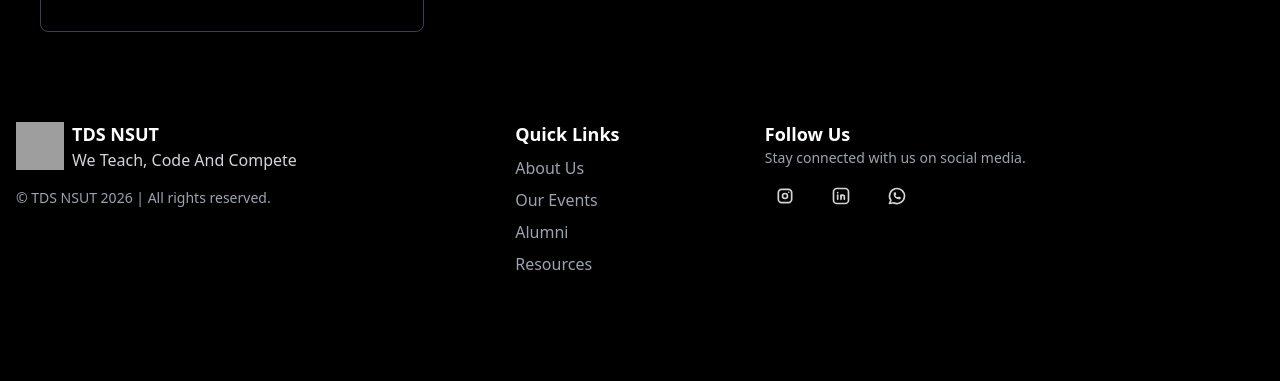
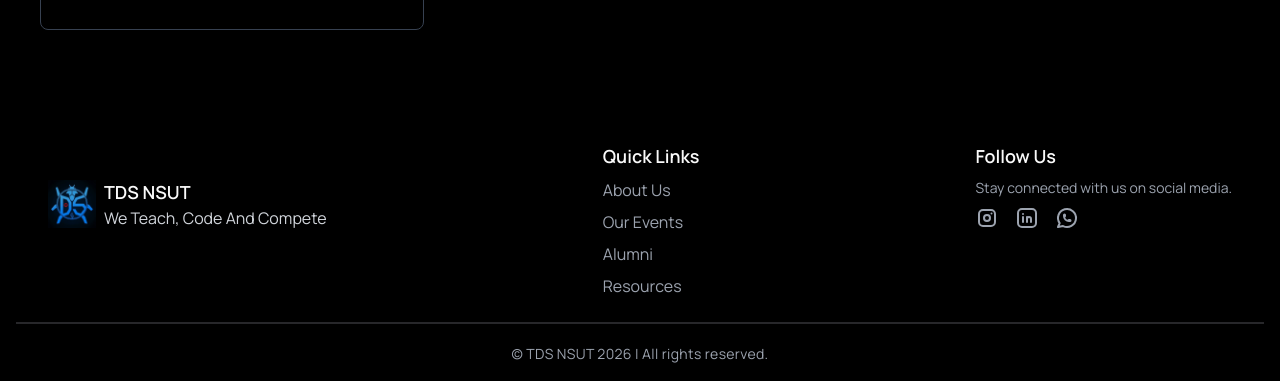
Before and after one commit to The-Debugging-Society/tds-website, a React (Vite) app: page /about in a window 1280 px wide. Shown: the part 3498-3879 px from the top of the page. Before the commit the page ends 3822 px from the top, so only its background shows below. Built offline with nearby package versions, Linux system fonts and the light colour scheme; grey boxes are pictures that could not be loaded.

Commit message:
changed font and updated footer

```diff
--- a/src/components/Footer/FloatingDock.jsx
+++ /dev/null
@@ -1,42 +0,0 @@
-import React from "react";
-import { FloatingDock } from "../ui/floatingDock"; // Adjust the import path for your FloatingDock component
-import {
-  IconBrandInstagram,
-  IconBrandLinkedin,
-  IconBrandWhatsapp,
-} from "@tabler/icons-react";
-export function FloatingDockDemo() {
-  const links = [
-    {
-      title: "Instagram",
-      icon: (
-        <IconBrandInstagram className="h-full w-full text-neutral-500 dark:text-neutral-300" />
-      ),
-      href: "https://www.instagram.com/thedebuggingsocietynsut?utm_source=ig_web_button_share_sheet&igsh=ODdmZWVhMTFiMw==",
-    },
-    {
-      title: "LinkedIn",
-      icon: (
-        <IconBrandLinkedin className="h-full w-full text-neutral-500 dark:text-neutral-300" />
-      ),
-      href: "https://www.linkedin.com/company/thedebuggingsocietynsut/mycompany/",
-    },
-    {
-      title: "Freshers Group",
-      icon: (
-        <IconBrandWhatsapp className="h-full w-full text-neutral-500 dark:text-neutral-300" />
-      ),
-      href: "https://chat.whatsapp.com/GQThHbXdSpT68iHm2nT8Dx",
-    },
-  ];
-
-  return (
-    <div className="w-auto m-auto mt-1">
-        <FloatingDock
-          items={links}
-          desktopClassName="gap-4"
-          mobileClassName="h-10 gap-4 rounded-full px-4 pb-3"
-        />
-    </div>
-  );
-}
--- a/src/components/Footer/Footer.jsx
+++ b/src/components/Footer/Footer.jsx
@@ -1,74 +1,68 @@
-import React from "react";
-import { FloatingDockDemo } from "./FloatingDock";
-import { Link } from "react-router-dom";
+import {
+  IconBrandInstagram,
+  IconBrandLinkedin,
+  IconBrandWhatsapp,
+} from '@tabler/icons-react'
+import { Link } from 'react-router-dom'
 
 const Footer = () => {
-  const year = new Date().getFullYear();
+  const year = new Date().getFullYear()
   return (
-    <footer className="bg-black text-white py-12">
-      <div className="max-w-7xl mx-auto px-4 flex flex-wrap justify-between">
-        <div className="mb-4 md:mb-0 w-full md:w-2/5">
-          <div className="flex items-center space-x-2">
-            <Link to='/'>
-              <img
-                src="https://res.cloudinary.com/dqvwf3z2c/image/upload/v1739019866/logo_zlscnv.jpg"
-                alt="Logo"
-                className="w-12 h-12"
-              />
-            </Link>
-            <div>
-              <Link to='/'><h2 className="text-lg font-semibold">TDS NSUT</h2></Link>
-              <p className="text-gray-300">We Teach, Code And Compete</p>
-            </div>
+    <div className="max-w-7xl mx-auto px-4 pt-10">
+      <div className="flex flex-col md:flex-row space-y-8 md:justify-between mb-6 px-8">
+        <div className="flex items-center space-x-2">
+          <Link to="/">
+            <img src="logo.jpeg" alt="Logo" className="w-12 h-12" />
+          </Link>
+          <div>
+            <h2 className="text-lg font-semibold">TDS NSUT</h2>
+            <p className="text-gray-300">We Teach, Code And Compete</p>
           </div>
-          <p className="mt-4 text-gray-400 text-sm">
-            &copy; TDS NSUT {year} | All rights reserved.
-          </p>
         </div>
 
-        {/* Center Section: Quick Links */}
-        <div className="mb-4 md:mb-0 w-full md:w-1/5">
+        <div className=''>
           <h3 className="text-lg font-semibold">Quick Links</h3>
-          <ul className="mt-2 space-y-2">
+          <ul className="mt-2 space-y-2 text-gray-400">
             <li>
-              <Link to="/about" className="text-gray-400 hover:text-white">
+              <Link to="/about" className="hover:text-white">
                 About Us
               </Link>
             </li>
             <li>
-              <Link to="/events" className="text-gray-400 hover:text-white">
+              <Link to="/events" className="hover:text-white">
                 Our Events
               </Link>
             </li>
             <li>
-              {/* <Link to="/community" className="text-gray-400 hover:text-white">
-                Community
-              </Link> */}
-            </li>
-            <li>
-              <Link to="/alumni" className="text-gray-400 hover:text-white">
+              <Link to="/alumni" className="hover:text-white">
                 Alumni
               </Link>
             </li>
             <li>
-              <Link to="/resources" className="text-gray-400 hover:text-white">
+              <Link to="/resources" className="hover:text-white">
                 Resources
               </Link>
             </li>
           </ul>
         </div>
 
-        {/* Right Section: Floating Dock with Social Links */}
-        <div className="mb-4 md:mb-0 w-full md:w-2/5">
+        <div className="space-y-2">
           <h3 className="text-lg font-semibold">Follow Us</h3>
           <p className="text-gray-400 text-sm mb-2">
             Stay connected with us on social media.
           </p>
-          <FloatingDockDemo />
+          <div className="flex gap-4 text-gray-400">
+            <IconBrandInstagram className="hover:text-gray-200" />
+            <IconBrandLinkedin className="hover:text-gray-200" />
+            <IconBrandWhatsapp className="hover:text-gray-200" />
+          </div>
         </div>
       </div>
-    </footer>
-  );
-};
+      <p className="w-full text-center p-5 border-t-2 text-gray-400 text-sm tracking-wide">
+        &copy; TDS NSUT {year} | All rights reserved.
+      </p>
+    </div>
+  )
+}
 
-export default Footer;
+export default Footer
--- a/src/index.css
+++ b/src/index.css
@@ -1,3 +1,5 @@
+@import url('https://fonts.googleapis.com/css2?family=Manrope:wght@200..800&display=swap');
+
 @tailwind base;
 @tailwind components;
 @tailwind utilities;
@@ -64,3 +66,7 @@
     @apply bg-background text-foreground;
   }
 }
+
+* {
+  font-family: 'Manrope', sans-serif;
+}
```
